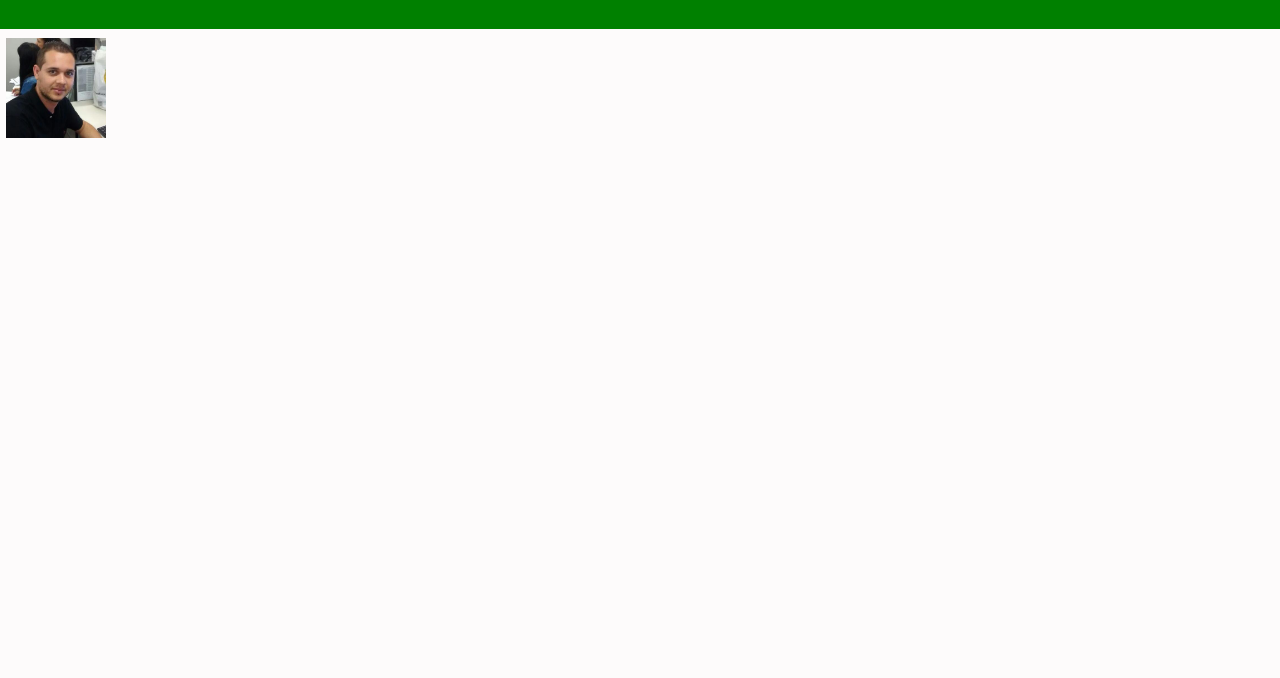
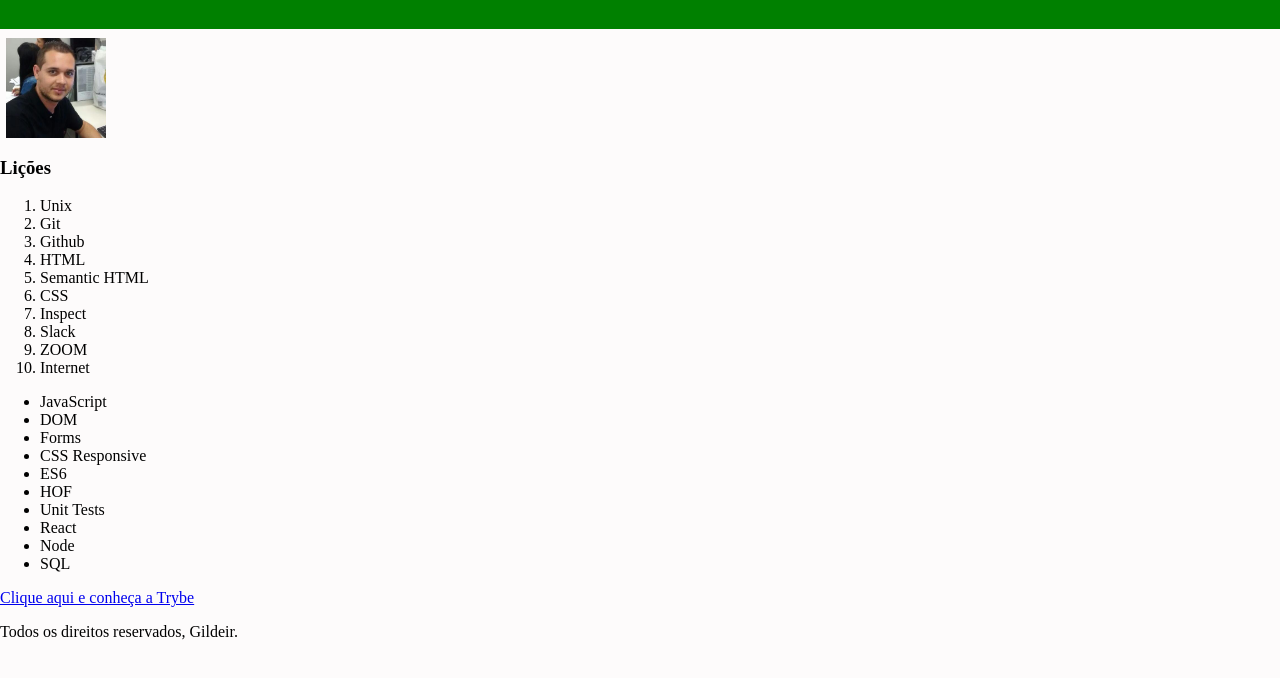
Before and after one commit to Gildeir/Lessons-learned-project-fundamentals, a website: page index.html in a window 1280 px wide. Shown: the part 72-750 px from the top of the page. Drawn offline with Linux system fonts and the light colour scheme.

Commit message:
Adiciona lista ordenada e nao ordenada de liçoes aprendidas, cabeçalho, rodape e link a  pagina externa

```diff
--- a/index.html
+++ b/index.html
@@ -8,13 +8,51 @@
 </head>
 <link rel="stylesheet" href="style.css">
 <body>
-    <header id=cabeçalho>
+    <header id=cabecalho>
 
         <h1 id=titulo>
             <p>Lições aprendidas - Trybe!</p>
         </h1>
 
     </header>
+
     <img id = minha_foto src="minha_foto.jpg" alt="Foto de Gildeir turma 10 Trybe">
+
+    <h3>Lições</h3>
+
+    <ol id=licoes_aprendidas>
+        <li>Unix</li>
+        <li>Git</li>
+        <li>Github</li>
+        <li>HTML</li>
+        <li>Semantic HTML</li>
+        <li>CSS</li>
+        <li>Inspect</li>
+        <li>Slack</li>
+        <li>ZOOM</li>
+        <li>Internet</li>
+    </ol>
+
+    <ul id=licoes_a_aprender>
+        <li>JavaScript</li>
+        <li>DOM</li>
+        <li>Forms</li>
+        <li>CSS Responsive</li>
+        <li>ES6</li>
+        <li>HOF</li>
+        <li>Unit Tests</li>
+        <li>React</li>
+        <li>Node</li>
+        <li>SQL</li>
+    </ul>
+
+    <a href="https://www.betrybe.com/" target="_blank" rel="noopener noreferrer">Clique aqui e conheça a Trybe</a>
+
+
+<footer id=rodape>
+    <p>Todos os direitos reservados, Gildeir.</p>
+</footer>
+
+
 </body>
 </html>
--- a/style.css
+++ b/style.css
@@ -4,7 +4,7 @@ body{
     margin:auto
 }
 
-#cabeçalho{
+#cabecalho{
     background-color: green;
     position: fixed;
     top: 0px;
@@ -18,7 +18,19 @@ text-align: center;
 #minha_foto{
     margin-top: 110px;
     margin-left: 6px;
-    position: fixed;
+    position:unset
     height: 100px;
     width: 100px;
+    display: block;
+
 }
+
+
+
+#licoes_aprendidas{
+
+}
+
+#licoes_a_aprender{
+
+}
```
